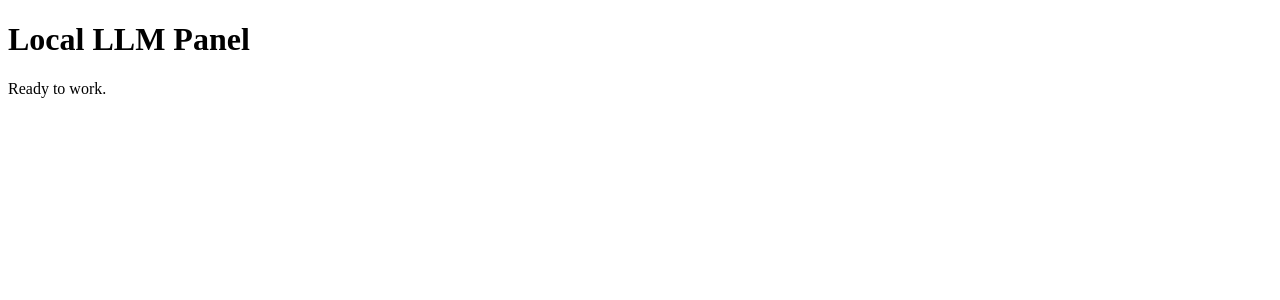
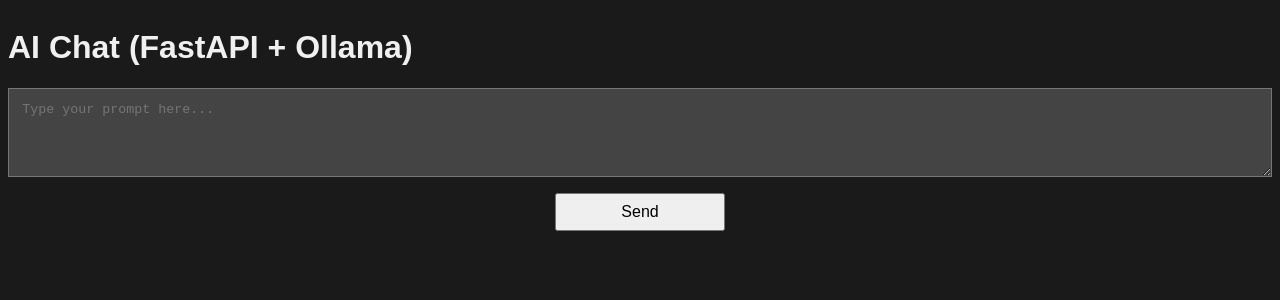
Before and after one commit to Marcin-Farowski/local-llm-workspace, a React app in the folder frontend/: page / in a window 1280 px wide. Shown: the top 300 px of the page. Built offline with nearby package versions, Linux system fonts and the light colour scheme; the HTML template or start-up script is replaced by a standard one.

Commit message:
Implement full-stack integration: Connect React to FastAPI backend

```diff
--- a/frontend/src/App.css
+++ b/frontend/src/App.css
@@ -0,0 +1,31 @@
+body {
+    font-family: sans-serif;
+    color: #F0F0F0;
+    background-color: #1A1A1A;
+}
+
+.container {
+    display: flex;
+    flex-direction: column;
+    width: 100%;
+    max-width: 1280px;
+    margin-inline: auto;
+}
+
+.card {
+    display: flex;
+    flex-direction: column;
+    gap: 1em;
+}
+
+textarea {
+    padding: 1em;
+    color: #F0F0F0;
+    background-color: #444444;
+}
+
+button {
+    font-size: 1em;
+    padding: 0.5em 4em;
+    align-self: center;
+}
--- a/frontend/src/App.tsx
+++ b/frontend/src/App.tsx
@@ -1,10 +1,68 @@
+import { useState } from "react";
 import "./App.css";
 
 function App() {
+  const [input, setInput] = useState("");
+  const [response, setResponse] = useState("");
+  const [loading, setLoading] = useState(false);
+
+  const handleSend = async () => {
+    if (!input) return;
+    setLoading(true);
+    setResponse("");
+
+    try {
+      const res = await fetch("http://127.0.0.1:8000/api/chat", {
+        method: "POST",
+        headers: {
+          "Content-Type": "application/json",
+        },
+        body: JSON.stringify({
+          prompt: input,
+          model: "llama3.1",
+        }),
+      });
+
+      if (!res.ok) {
+        throw new Error(`Server error: ${res.status}`);
+      }
+
+      const data = await res.json();
+      setResponse(data.response);
+    } catch (error) {
+      console.error("Error:", error);
+      setResponse("❌ Error connecting to server.");
+    } finally {
+      setLoading(false);
+    }
+  };
+
   return (
-    <div>
-      <h1>Local LLM Panel</h1>
-      <p>Ready to work.</p>
+    <div className="container">
+      <h1>AI Chat (FastAPI + Ollama)</h1>
+
+      <div className="card">
+        <textarea
+          value={input}
+          onChange={(e) => setInput(e.target.value)}
+          placeholder="Type your prompt here..."
+          rows={4}
+        />
+
+        <button onClick={handleSend} disabled={loading}>
+          {loading ? "Generating..." : "Send"}
+        </button>
+      </div>
+
+      {response && (
+        <div
+          className="response-area"
+          style={{ marginTop: "20px", textAlign: "left" }}
+        >
+          <h3>Response:</h3>
+          <p style={{ whiteSpace: "pre-wrap" }}>{response}</p>
+        </div>
+      )}
     </div>
   );
 }
```
Also changed, not shown: 1 other file (tests, documents, lock files or other folders).
